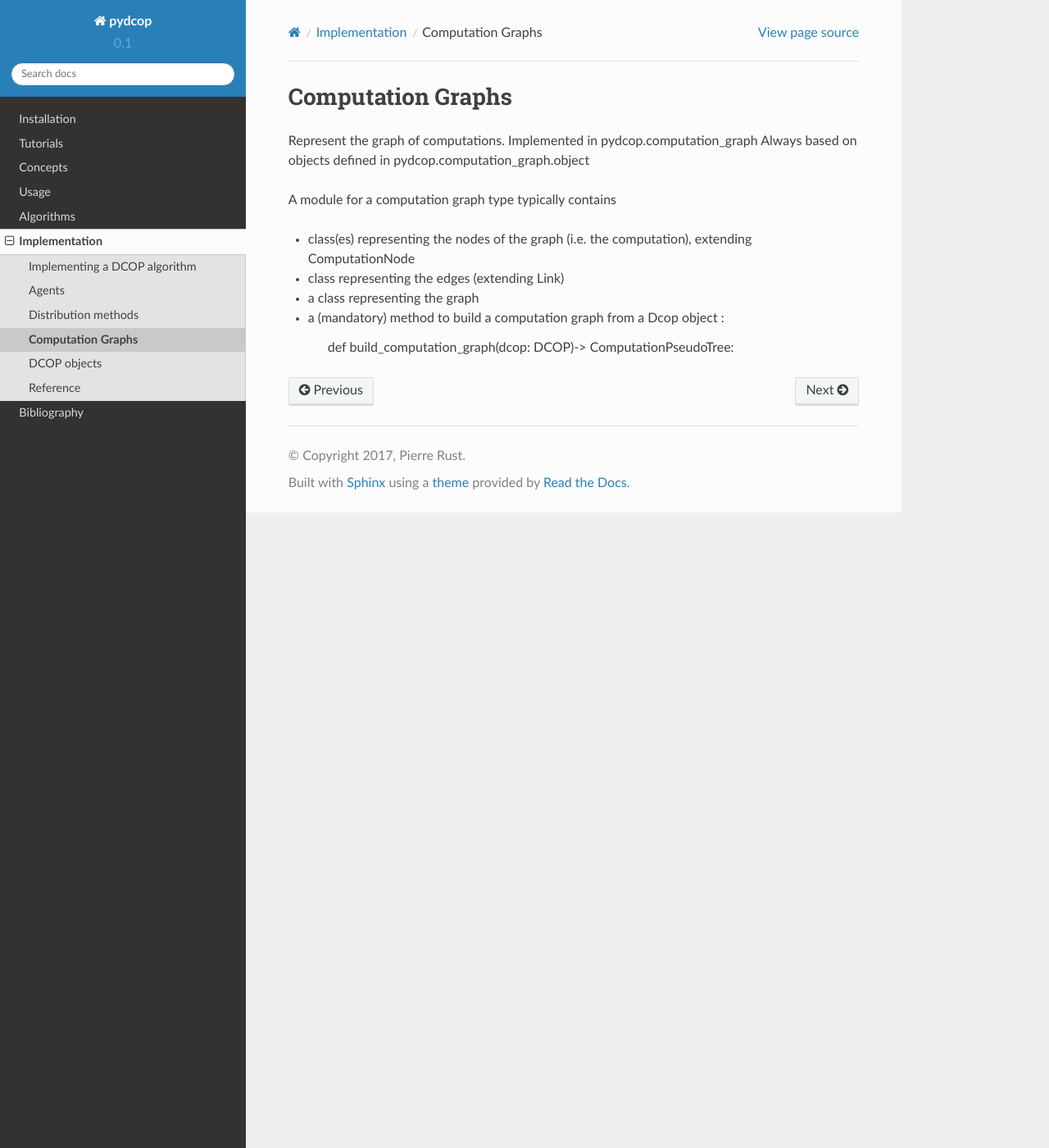
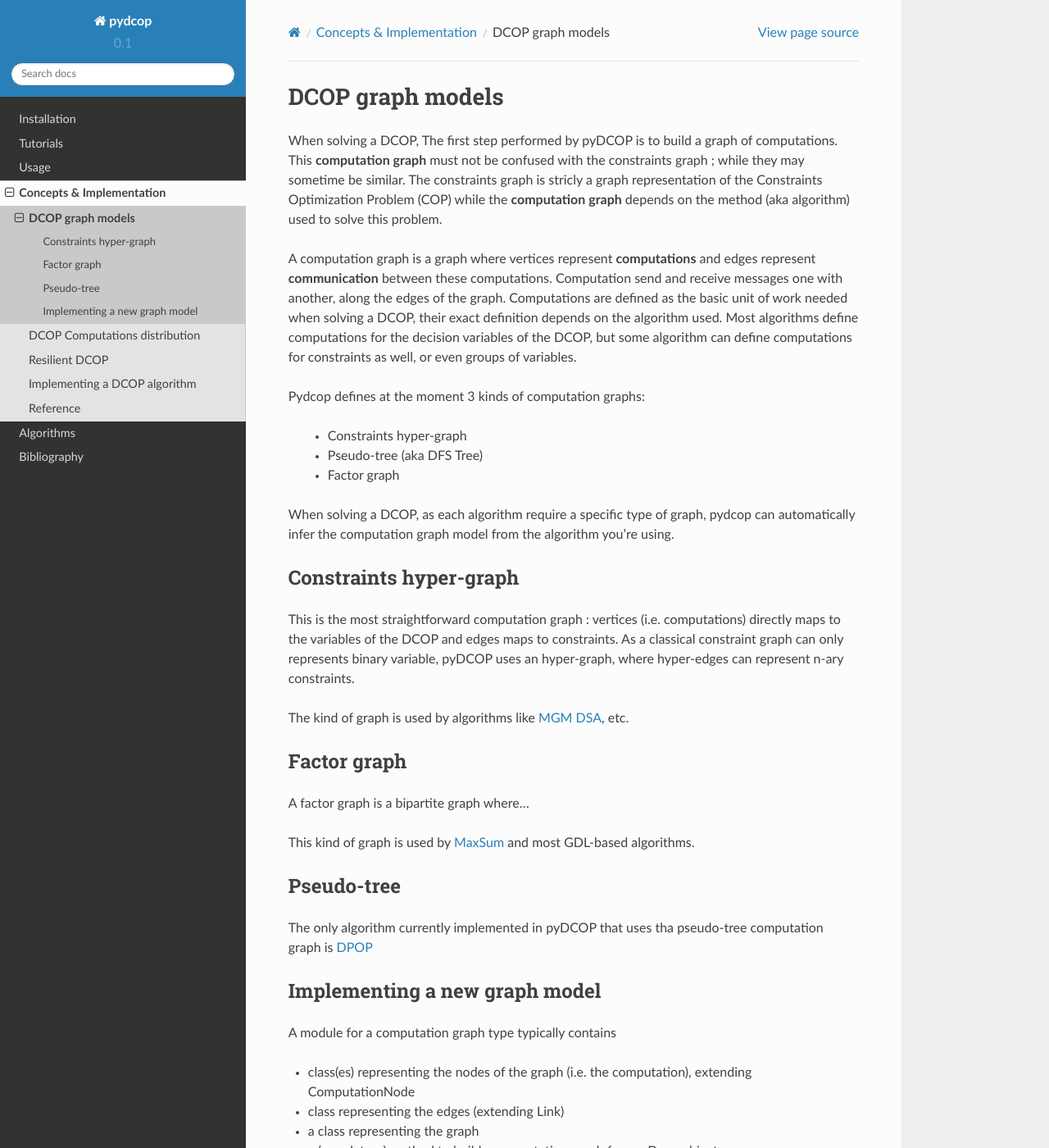
Before and after one commit to Orange-OpenSource/pyDcop, a Sphinx documentation site: the page built from docs/implementation/computation_graphs.rst, in a window 1280 px wide and 1400 px high. Shown: the whole window at 82% size. Built offline with Sphinx 7.4.7 and the Read the Docs theme 2.0.0, drawn with Linux system fonts in a browser that asks for light colours.

Commit message:
Doc: merge implementation and concept sections

```diff
--- a/docs/implementation.rst
+++ b/docs/implementation.rst
@@ -1,15 +1,14 @@
 
 .. _implementation:
 
-Implementation
-==============
+Concepts & Implementation
+=========================
 
 .. toctree::
   :maxdepth: 1
 
+  implementation/computation_graphs
+  implementation/distribution
+  implementation/resilient_dcop
   implementation/algorithms
-  implementation/agents
-  implementation/distributions
-  implementation/computation_graphs
-  implementation/dcop
   implementation/reference
--- a/docs/implementation/computation_graphs.rst
+++ b/docs/implementation/computation_graphs.rst
@@ -1,11 +1,80 @@
-
-Computation Graphs
-==================
 
 
-Represent the graph of computations.
-Implemented in pydcop.computation_graph
-Always based on objects defined in pydcop.computation_graph.object
+.. _concepts_graph:
+
+DCOP graph models
+=================
+
+
+When solving a DCOP, The first step performed by pyDCOP is to build a graph
+of computations.
+This **computation graph**  must not be confused with the constraints graph ;
+while they may sometime be similar.
+The constraints graph is stricly a graph representation of the
+Constraints Optimization Problem (COP) while the **computation graph**
+depends on the method (aka algorithm) used to solve this problem.
+
+
+A computation graph is a graph
+where vertices represent **computations**
+and edges represent **communication** between these computations.
+Computation send and receive messages one with another,
+along the edges of the graph.
+Computations are defined as the basic unit of work needed when solving a DCOP,
+their exact definition depends on the algorithm used.
+Most algorithms define computations for the decision variables of the DCOP,
+but some algorithm can define computations for constraints as well,
+or even groups of variables.
+
+Pydcop defines at the moment 3 kinds of computation graphs:
+
+ * Constraints hyper-graph
+ * Pseudo-tree (aka DFS Tree)
+ * Factor graph
+
+
+When solving a DCOP, as each algorithm require a specific type of graph,
+pydcop can automatically infer the computation graph model from the algorithm
+you're using.
+
+
+Constraints hyper-graph
+-----------------------
+
+This is the most straightforward computation graph :
+vertices (i.e. computations) directly maps to the variables of the DCOP
+and edges maps to constraints.
+As a classical constraint graph can only represents binary variable,
+pyDCOP uses an hyper-graph, where hyper-edges can represent n-ary constraints.
+
+The kind of graph is used by algorithms like
+:ref:`MGM <implementation_reference_algorithms_mgm>`
+:ref:`DSA <implementation_reference_algorithms_dsa>`, etc.
+
+Factor graph
+------------
+
+A factor graph is a bipartite graph where...
+
+This kind of graph is used by
+:ref:`MaxSum <implementation_reference_algorithms_maxsum>` and
+most GDL-based algorithms.
+
+
+
+Pseudo-tree
+-----------
+
+
+The only algorithm currently implemented in pyDCOP that uses tha pseudo-tree
+computation graph is
+:ref:`DPOP <implementation_reference_algorithms_dpop>`
+
+
+
+Implementing a new graph model
+------------------------------
+
 
 A module for a computation graph type typically contains
 
--- a/docs/implementation/reference.rst
+++ b/docs/implementation/reference.rst
@@ -10,3 +10,5 @@ Reference
   reference/computations
   reference/algorithms
   reference/distributions
+  reference/dcop
+  reference/agents
--- a/docs/index.rst
+++ b/docs/index.rst
@@ -63,10 +63,9 @@ Documentation
 
    installation
    tutorials
-   concepts
    usage
+   implementation
    algorithms
-   implementation
    zbibliography
 
 
```
Also changed, not shown: docs/concepts.rst (deleted, +0 -10 lines), docs/concepts/graph_model.rst (deleted, +0 -71 lines), docs/implementation/dcop.rst (deleted, +0 -25 lines), docs/implementation/distributions.rst (deleted, +0 -41 lines), docs/implementation/reference/dcop.rst (added, +26 -0 lines), docs/implementation/distribution.rst (renamed from docs/concepts/distribution.rst), docs/implementation/reference/agents.rst (renamed from docs/implementation/agents.rst), docs/implementation/resilient_dcop.rst (renamed from docs/concepts/resilient_dcop.rst).
